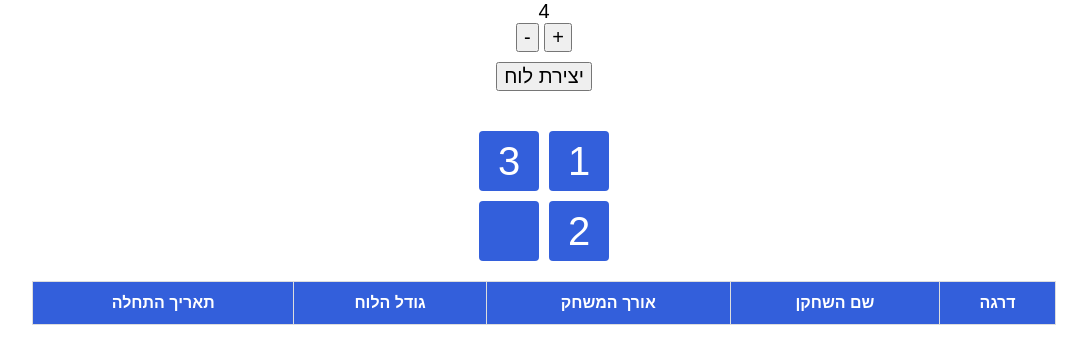
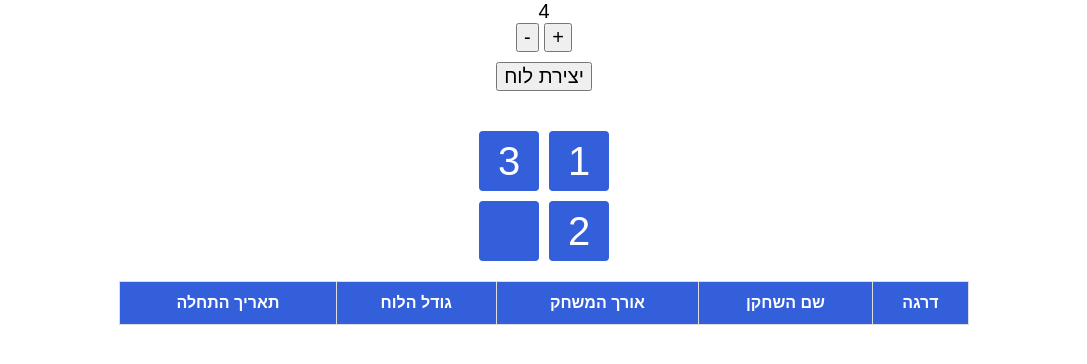
Before and after one commit to tomer-nahary/get-schwifti, a plain HTML site: page index.html in a window 1280 px wide. Shown: the whole page, without its empty margins (96-1183 px from the left). Drawn offline with Linux system fonts and the light colour scheme.

Commit message:
Change table width

```diff
--- a/Styles/leaderboard.css
+++ b/Styles/leaderboard.css
@@ -6,7 +6,7 @@
 #leaderboard-table {
     font-family: Arial, Helvetica, sans-serif;
     border-collapse: collapse;
-    width: 80%;
+    width: 850px;
 }
 
 #leaderboard-table td,
```
